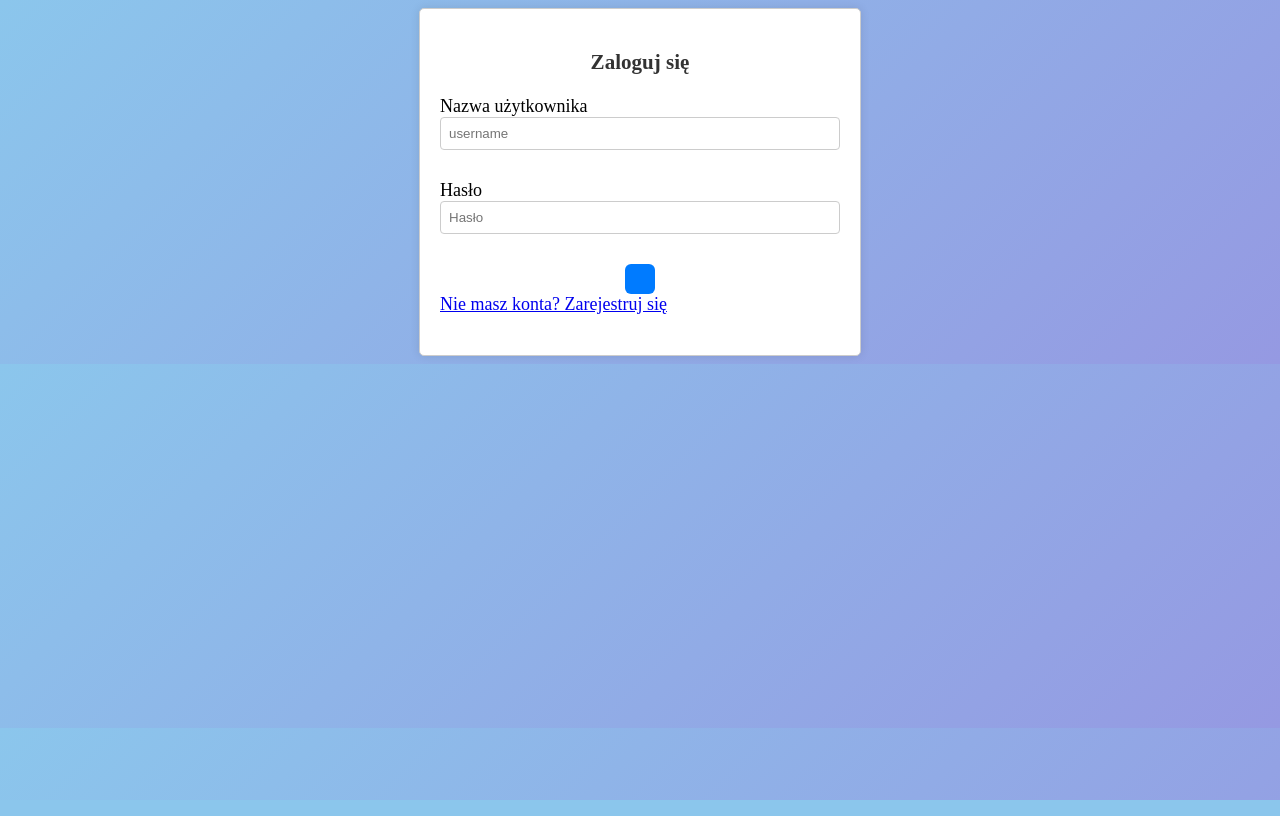
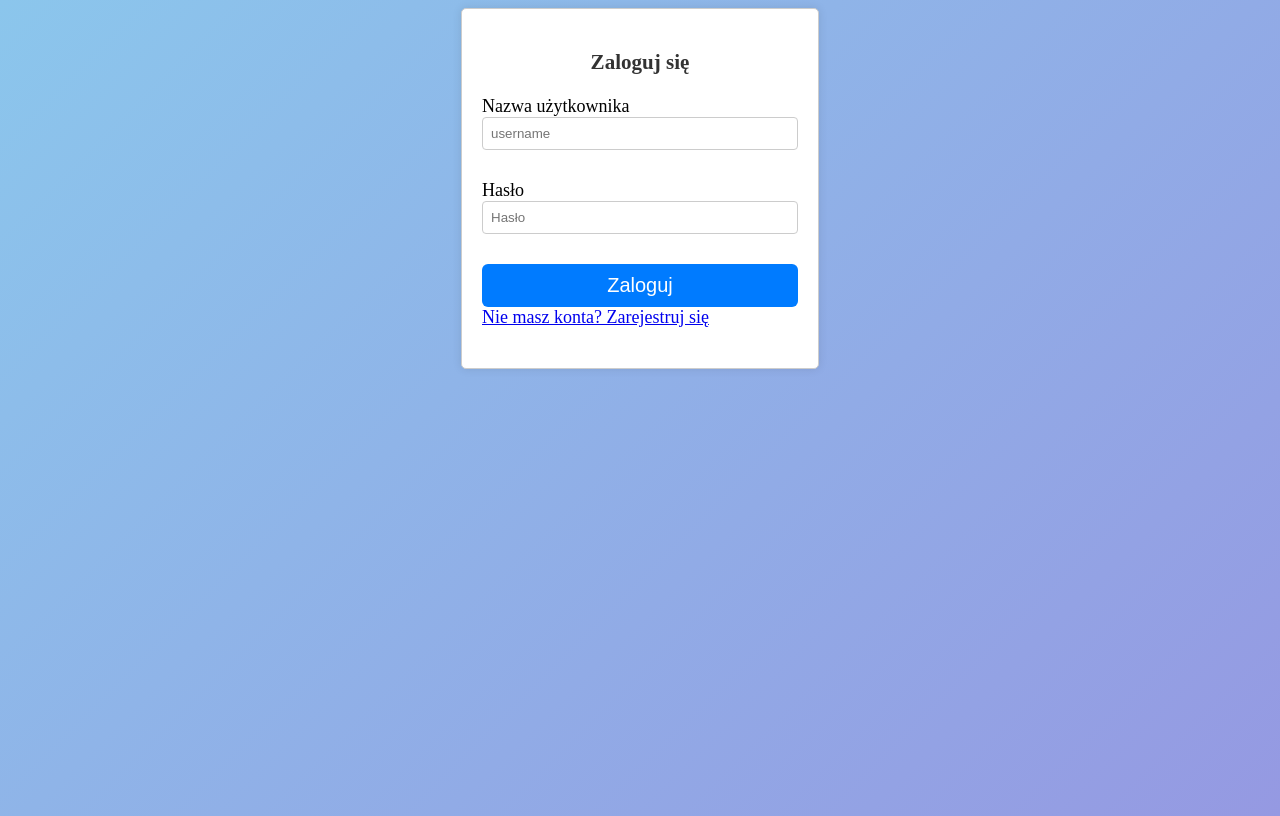
Before and after one commit to ReTTy982/Internetowe-Bazy-Danych, a React (Create React App) app in the folder frontend/: page /auth/login in a window 1280 px wide. Built offline with nearby package versions, Linux system fonts and the light colour scheme.

Commit message:
rejestracja i logowanie z komunikatem

```diff
--- a/frontend/src/components/auth/Login.css
+++ b/frontend/src/components/auth/Login.css
@@ -5,7 +5,7 @@ body{
     /*display: flex;*/
     /*align-items: center;*/
     /*justify-content: center;*/
-    /*height: 100vh;*/
+    height: 100vh;
     background-color: #8BC6EC;
     background-image: linear-gradient(135deg, #8BC6EC 0%, #9599E2 100%);
     font-size: 18px;
@@ -13,7 +13,7 @@ body{
 }
 
 form {
-    max-width: 400px;
+    max-width: 25%;
     margin: 0 auto;
     padding: 20px;
     border: 1px solid #ccc;
@@ -52,7 +52,7 @@ h3 {
     background-color: #007bff;
     color: #fff;
     border: none;
-    padding: 15px; /* Zwiększ rozmiar przycisku */
+    padding: 10px; /* Zwiększ rozmiar przycisku */
     border-radius: 6px;
     cursor: pointer;
     display: block;
@@ -60,4 +60,5 @@ h3 {
     text-align: center;
     font-size: 20px;
     text-decoration: none;
+    width: 100%;
 }
--- a/frontend/src/components/auth/Login.js
+++ b/frontend/src/components/auth/Login.js
@@ -4,10 +4,12 @@ import './Login.css'
 import './../device_form/FormPopup'
 import {useAuth} from "./AuthContext";
 import axios from 'axios';
+import ResponsePopup from "../device_form/ResponsePopup";
 const Login = () => {
     const [username, setUsername] = useState('');
     const [password, setPassword] = useState('');
     const navigate = useNavigate();
+    const [showError, setShowError] = useState(false);
 
 
     const handleSubmit = async (e) => {
@@ -20,14 +22,13 @@ const Login = () => {
                 password: password,
             });
 
-            console.log(response);
             if (response.data.is_superuser) {
                 navigate('/home', {state: {isAdmin: true}});
             } else {
                 navigate('/home', {state: {isAdmin: false}});
             }
         } catch (error) {
-            console.log('login error', error);
+            setShowError(true);
         }
     };
 
@@ -39,6 +40,7 @@ const Login = () => {
 
 
     return (
+        <div>
         <form>
             <h3>Zaloguj się</h3>
 
@@ -64,18 +66,21 @@ const Login = () => {
             </div>
             <div>
                 <div>
-                    <button className='btn-primary' onClick={handleSubmit}></button>
+                    <button className='btn-primary' onClick={handleSubmit}> Zaloguj</button>
                 </div>
                 <div>
                     <Link to="/auth/register">Nie masz konta? Zarejestruj się</Link>
                 </div>
             </div>
             <div className="mb-3">
-
             </div>
-
         </form>
 
+            <ResponsePopup
+                trigger={showError}
+                setTrigger={setShowError}
+                message="Niepoprawna nazwa użytkowika lub hasło"></ResponsePopup>
+        </div>
 
 
     );
--- a/frontend/src/components/auth/Register.js
+++ b/frontend/src/components/auth/Register.js
@@ -1,15 +1,16 @@
 import React, { useState } from 'react';
 import { Link, useNavigate } from 'react-router-dom';
 import axios from "axios";
+import ResponsePopup from "../device_form/ResponsePopup";
 
 const Register = () => {
     const [email, setEmail] = useState('');
     const [pass, setPass] = useState('');
     const [confirmPass, setConfirmPass] = useState('');
     const [username, setUsername] = useState('');
-
     const navigate = useNavigate();
-
+    const [showError, setShowError] = useState(false);
+    const [errorMessage, setErrorMessage] = useState('');
     const handleLogin = () => {
         navigate('/auth/login');
     }
@@ -18,25 +19,37 @@ const Register = () => {
         e.preventDefault();
 
         if (pass !== confirmPass) {
-            return;
+            setErrorMessage( "Hasła nie są takie same");
+            setShowError(true);
+        } else if(pass.length<8){
+            setErrorMessage( "Hasła musi mieć conajmniej 8 znaków");
+            setShowError(true);
+
         }
 
-
         try {
-
             const response = await axios.post('http://127.0.0.1:8000/register/', {
                 name: username,
                 password: pass,
                 email: email
             });
+        } catch (error) {
 
+            if(error.response){
 
-        } catch (error) {
-            console.error('Błąd podczas wywoływania żądania:', error);
+                const statusCode = error.response.status;
+                if(error.response.status === 409){
+                    setErrorMessage("Użytkownik już istnieje");
+                } else {
+
+                }
+                setShowError(true);
+            }
         }
     }
 
     return (
+        <div>
             <form>
                 <h3>Zarejestruj się</h3>
 
@@ -81,18 +94,20 @@ const Register = () => {
                 </div>
                 <div>
                     <div>
-                    <button className='btn-primary' onClick={handleSubmit}></button>
+                        <button className='btn-primary' onClick={handleSubmit}> Zarejestruj</button>
                     </div>
                     <div>
                         <Link to="/auth/login">Masz konto? Zaloguj się</Link>
                     </div>
                 </div>
                 <div className="mb-3">
-
-
                 </div>
-
             </form>
+            <ResponsePopup
+                trigger={showError}
+                setTrigger={setShowError}
+                message={errorMessage}></ResponsePopup>
+        </div>
 
 
 
--- a/frontend/src/components/device_form/DeviceForm.css
+++ b/frontend/src/components/device_form/DeviceForm.css
@@ -89,3 +89,14 @@
     justify-content: space-between;
     /*margin-top: 5px;*/
 }
+
+.message-popup {
+    background-color: #ffcccc; /* Czerwone tło */
+    border: 1px solid #cc0000; /* Rama czerwona lub innego odcienia czerwieni */
+    border-radius: 8px; /* Zaokrąglenie rogów */
+    box-shadow: 0 2px 10px rgba(0, 0, 0, 0.1); /* Cień */
+    padding: 20px; /* Wewnętrzny odstęp */
+    max-width: 400px; /* Maksymalna szerokość okna */
+    margin: 20px auto; /* Centralizacja na stronie */
+    text-align: center; /* Wyśrodkowanie tekstu */
+}
--- /dev/null
+++ b/frontend/src/components/device_form/ResponsePopup.js
@@ -0,0 +1,18 @@
+import React, {useEffect, useState} from "react";
+
+function ResponsePopup(props) {
+    const { trigger, setTrigger, message } = props;
+
+    return trigger ? (
+        <div className="message-popup">
+            {/*<div className='component-form'>*/}
+                {message}
+                {/*<button className="close-btn" onClick={() => setTrigger(false)}>*/}
+                {/*    OK*/}
+                {/*</button>*/}
+            {/*</div>*/}
+        </div>
+    ) : null;
+}
+
+export default ResponsePopup
```
Lines whose indentation alone changed are shown as unchanged.
